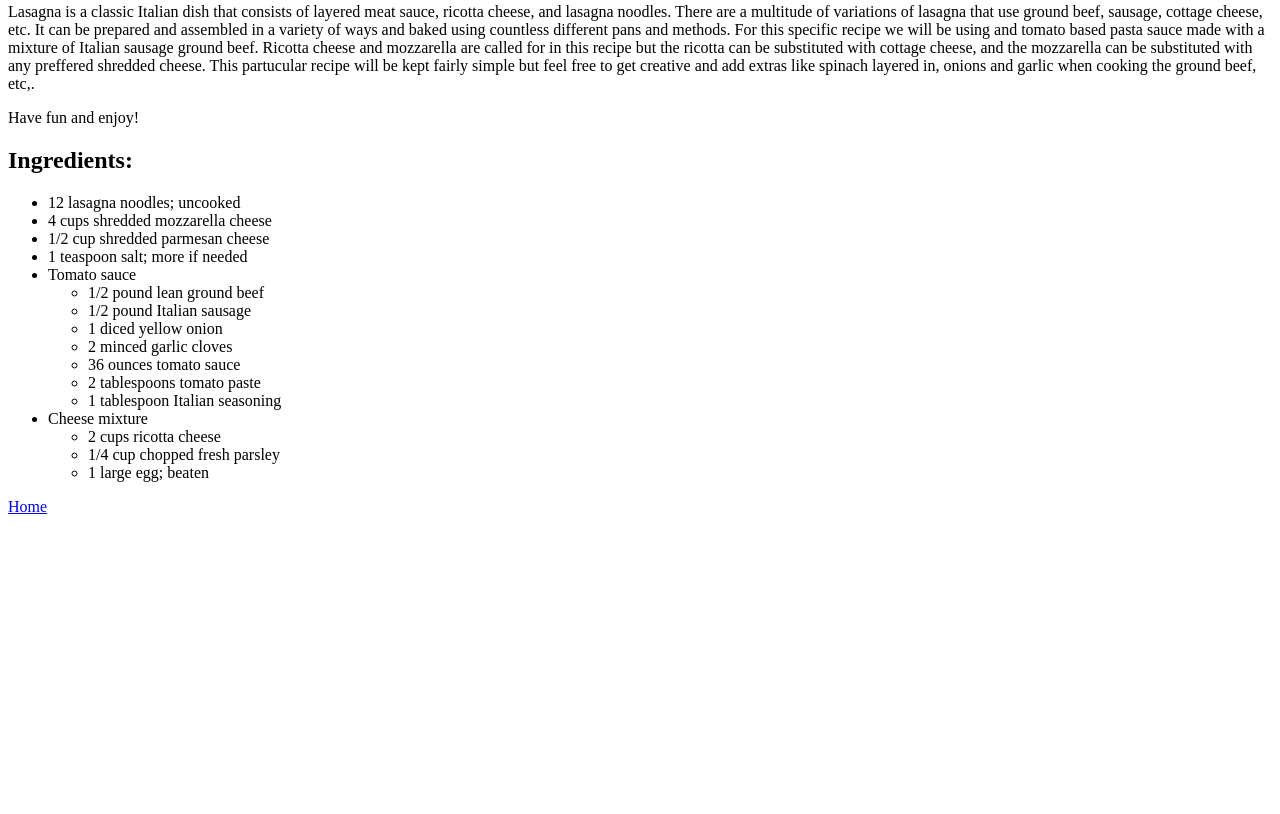
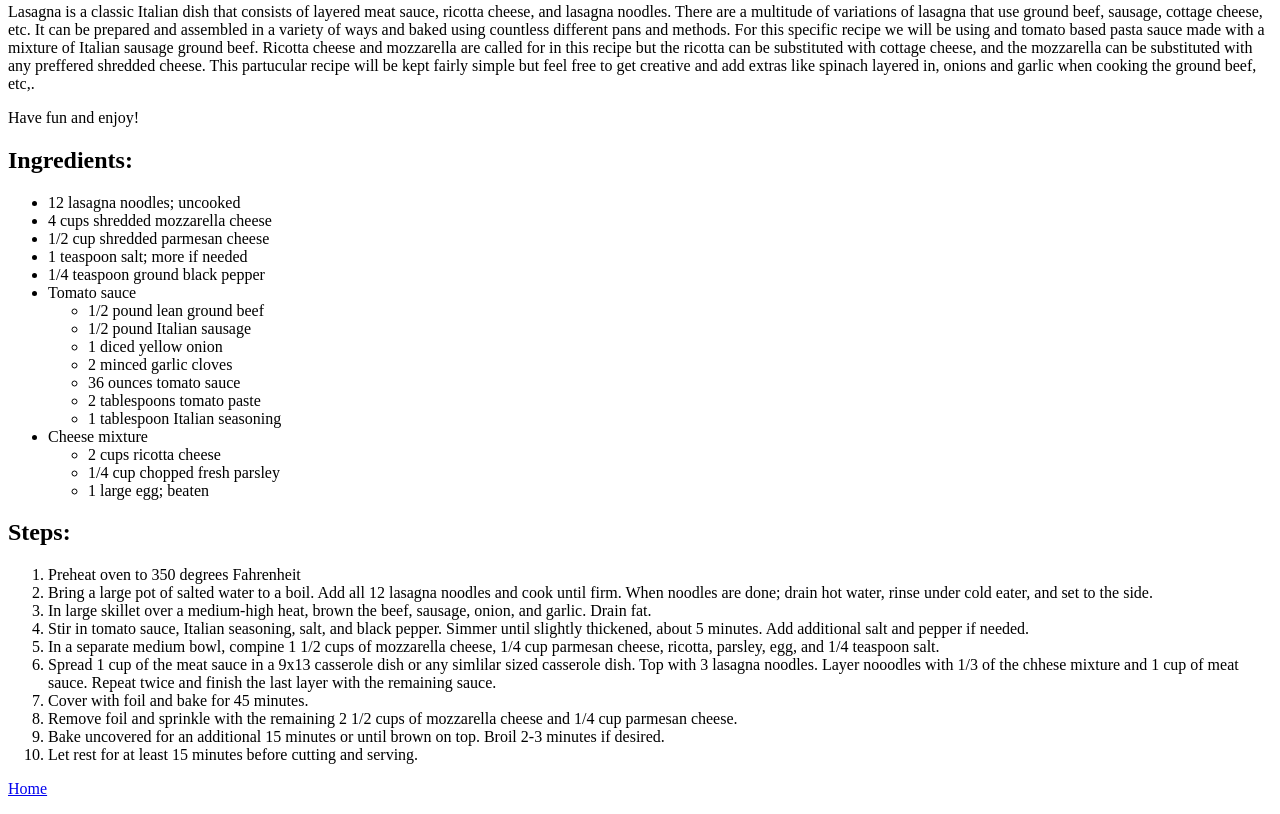
Before and after one commit to tealeonni/odin-recipes, a plain HTML site: page recipes/lasagna.html in a window 1280 px wide. Shown: the part 423-1237 px from the top of the page. Before the commit the page ends 955 px from the top, so only its background shows below. Drawn offline with Linux system fonts and the light colour scheme.

Commit message:
Add steps to lasagna.html

```diff
--- a/recipes/lasagna.html
+++ b/recipes/lasagna.html
@@ -22,6 +22,7 @@
             <li>4 cups shredded mozzarella cheese</li>
             <li>1/2 cup shredded parmesan cheese</li>
             <li>1 teaspoon salt; more if needed</li>
+            <li>1/4 teaspoon ground black pepper</li>
 
             <li>
                 Tomato sauce
@@ -44,9 +45,25 @@
                     <li>1 large egg; beaten</li>
                 </ul>
             </li>
-
         </ul>
-
+        <h2>Steps:</h2>
+        <ol>
+            <li>Preheat oven to 350 degrees Fahrenheit</li>
+            <li>Bring a large pot of salted water to a boil. Add all 12 lasagna noodles and cook until firm.
+                When noodles are done; drain hot water, rinse under cold eater, and set to the side.</li>
+            <li>In large skillet over a medium-high heat, brown the beef, sausage, onion, and garlic. Drain fat.</li>
+            <li>Stir in tomato sauce, Italian seasoning, salt, and black pepper. Simmer until slightly thickened, about 5 minutes.
+                Add additional salt and pepper if needed.
+            </li>
+            <li>In a separate medium bowl, compine 1 1/2 cups of mozzarella cheese, 1/4 cup parmesan cheese, ricotta, parsley, egg, and 1/4 teaspoon salt.</li>
+            <li>Spread 1 cup of the meat sauce in a 9x13 casserole dish or any simlilar sized casserole dish. Top with 3 lasagna noodles. Layer nooodles with 1/3 of the chhese mixture
+                and 1 cup of meat sauce. Repeat twice and finish the last layer with the remaining sauce.
+            </li>
+            <li>Cover with foil and bake for 45 minutes.</li>
+            <li>Remove foil and sprinkle with the remaining 2 1/2 cups of mozzarella cheese and 1/4 cup parmesan cheese.</li>
+            <li>Bake uncovered for an additional 15 minutes or until brown on top. Broil 2-3 minutes if desired.</li>
+            <li>Let rest for at least 15 minutes before cutting and serving.</li>
+        </ol>
 
 
 
```
